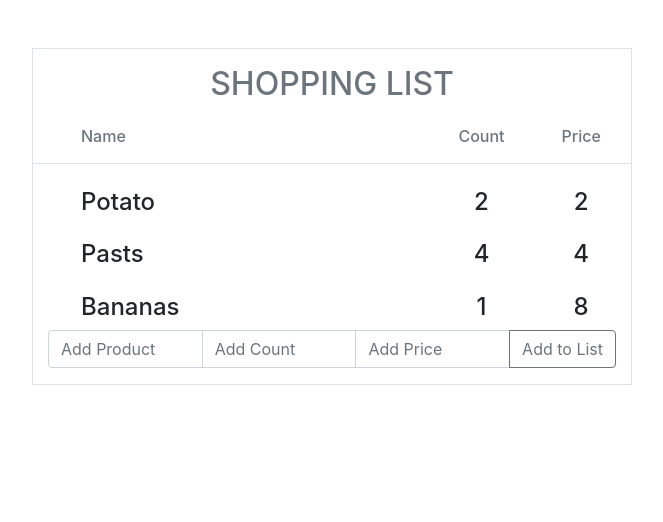
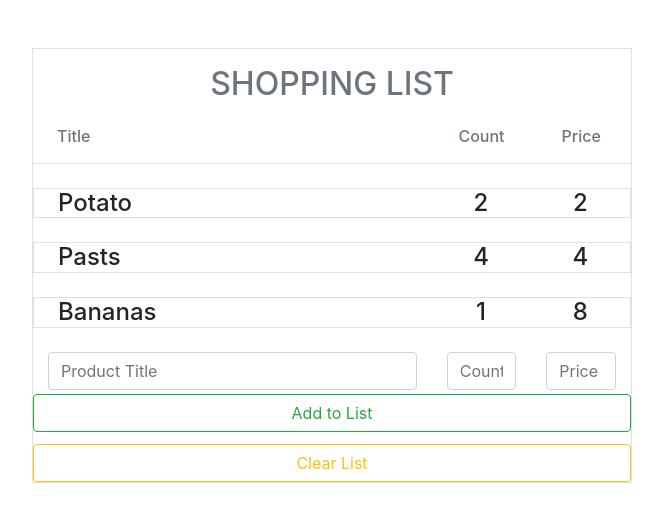
Before and after one commit to slvDev/shopping-basket, a React (Create React App) app: page / in a window 1280 px wide. Shown: the top 522 px of the page, without its empty margins (308-971 px from the left). Built offline with nearby package versions, Linux system fonts and the light colour scheme.

Commit message:
Add Fixes to AddProductForm

```diff
--- a/src/Components/AddProductForm.js
+++ b/src/Components/AddProductForm.js
@@ -2,13 +2,33 @@ import React from 'react'
 
 const AddProductForm = () => {
     return (
-        <div className="input-group mb-3">
-            <input type="text" class="form-control" placeholder="Add Product" aria-describedby="button-addon2" />
-            <input type="text" class="form-control" placeholder="Add Count" aria-describedby="button-addon2" />
-            <input type="text" class="form-control" placeholder="Add Price" aria-describedby="button-addon2" />
-            <div className="input-group-append">
-                <button className="btn btn-outline-secondary" type="submit" id="button-addon2">Add to List</button>
+        // <div className="container-fluid border">
+        //     <div className="row mt-3 h4 text-center input-group border">
+        //         <div className="col">
+        //             <input type="text" className="form-control" placeholder="Add Product" aria-describedby="button-addon2" />
+        //         </div>
+        //         <div className="col-2">
+        //             <input type="text" className="form-control" placeholder="Add Count" aria-describedby="button-addon2" />
+        //         </div>
+        //         <div className="col-2">
+        //             <input type="text" className="form-control" placeholder="Add Price" aria-describedby="button-addon2" />
+        //         </div>
+        //     </div>
+        //     <button className="mt-0 btn btn-outline-secondary btn-block" type="submit" id="button-addon2">Add to List</button>
+        // </div>
+        <div className="row">
+            <div className="col">
+                <input type="text" className="form-control" placeholder="Product Title" aria-describedby="button-addon2" />
             </div>
+            <div className="col-2">
+                <input type="text" className="form-control" placeholder="Count" aria-describedby="button-addon2" />
+            </div>
+            <div className="col-2 mb-1">
+                <input type="text" className="form-control" placeholder="Price" aria-describedby="button-addon2" />
+            </div>
+
+            <button className="mb-1 btn btn-outline-success btn-block" type="submit" id="button-addon2">Add to List</button>
+            <button className="btn btn-outline-warning btn-block" type="submit" id="button-addon2">Clear List</button>
         </div>
     )
 }
--- a/src/Components/Header.js
+++ b/src/Components/Header.js
@@ -4,10 +4,10 @@ const Header = () => {
     return(
         <div className="mt-3 text-muted">
             <h2 className="text-uppercase text-center ">Shopping List</h2>
-            <div class="row mt-4 h6 text-center border-bottom pb-3">
-                <div class="col pl-5 text-left">Name</div>
-                <div class="col-2">Count</div>
-                <div class="col-2">Price</div>
+            <div className="row mt-4 h6 text-center border-bottom pb-3">
+                <div className="col pl-4 text-left">Title</div>
+                <div className="col-2">Count</div>
+                <div className="col-2">Price</div>
             </div>
         </div>
     )
--- a/src/Components/Product.js
+++ b/src/Components/Product.js
@@ -2,14 +2,14 @@ import React from 'react'
 
 const Product = (props) => {
     return (
-        <div class="row mt-4 h4 text-center">
-            <div class="col pl-5 text-left">
+        <div className="row my-4 h4 text-center border">
+            <div className="col pl-4 text-left">
                 {props.name}
             </div>
-            <div class="col-2">
+            <div className="col-2">
                 {props.count}
             </div>
-            <div class="col-2">
+            <div className="col-2">
                 {props.price}
             </div>
         </div>
--- a/src/index.css
+++ b/src/index.css
@@ -17,3 +17,7 @@ code {
       max-width: 600px;
   }
 }
+
+.space-right {
+  margin-right: 0px;
+}
```
